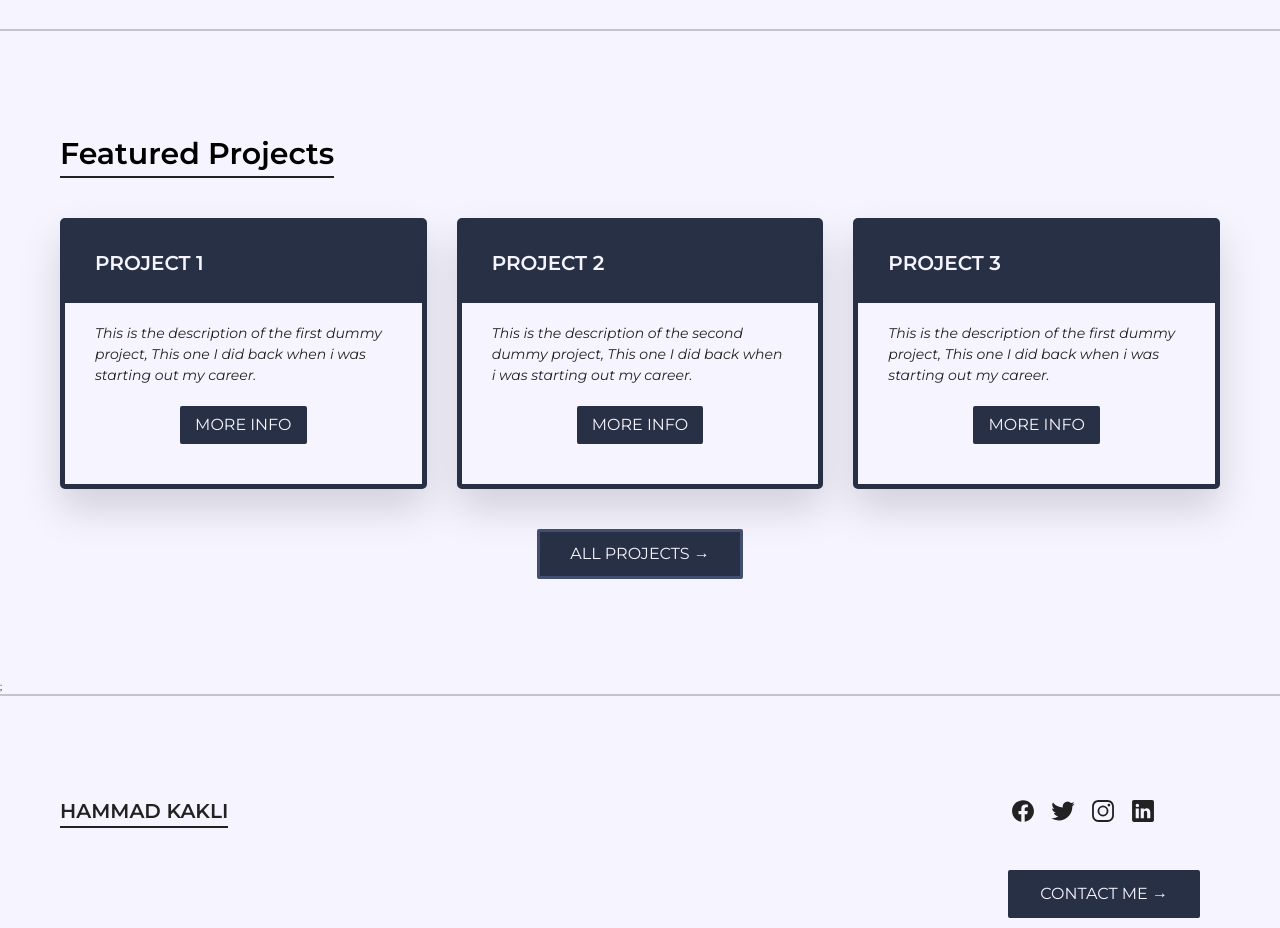
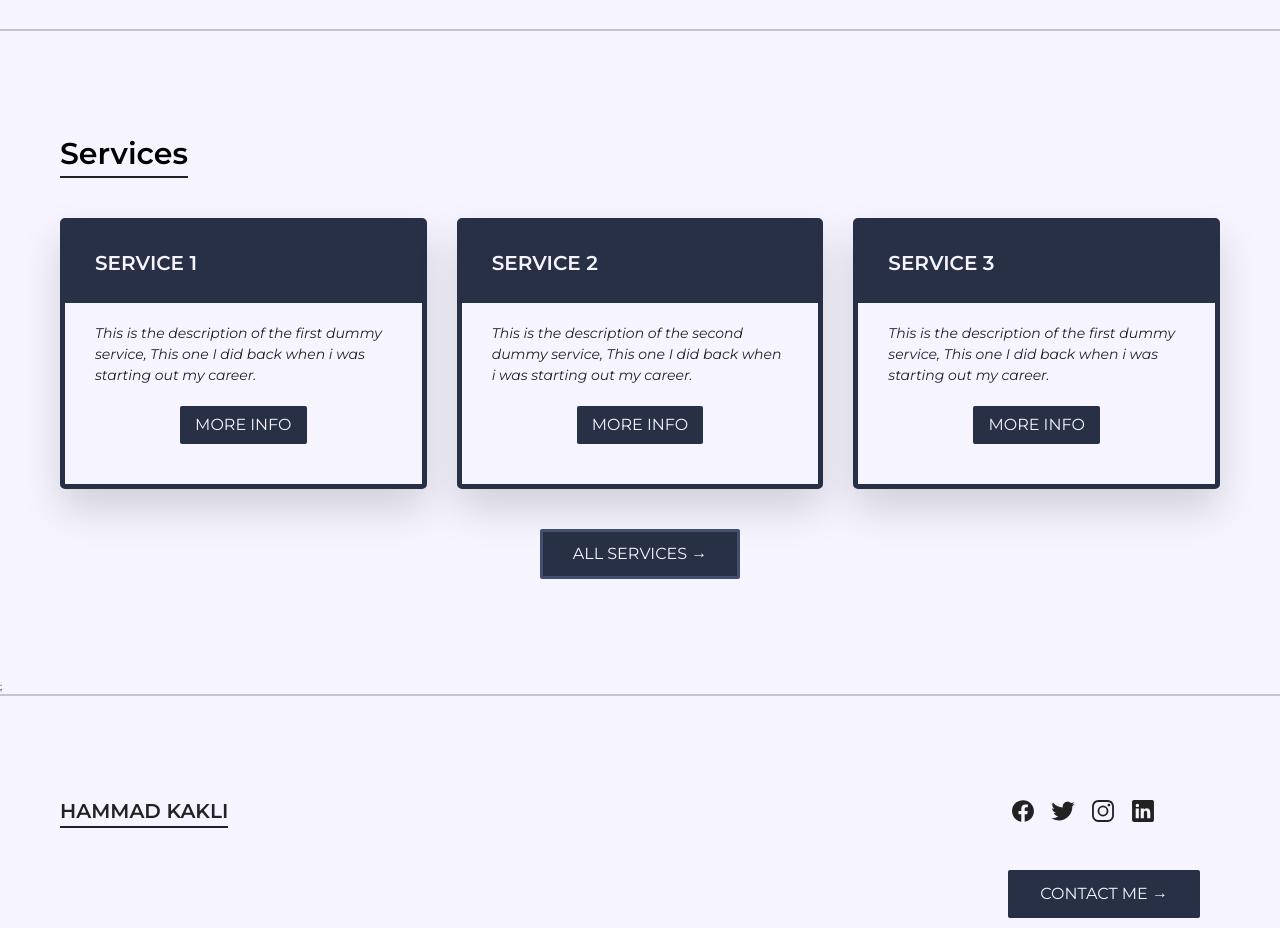
Before and after one commit to umerkang66/hammad-portfolio, a Next.js app: page / in a window 1280 px wide. Shown: the part 1780-2708 px from the top of the page. Built offline with nearby package versions, Linux system fonts and the light colour scheme.

Commit message:
change projects to services

```diff
--- a/components/common/project-card/project-card.tsx
+++ b/components/common/project-card/project-card.tsx
@@ -30,7 +30,7 @@ const ProjectCard: FC<ProjectCardProps> = (props): ReactElement => {
           {props.excerpt}
         </p>
         <div className={styles.card__link_container}>
-          <Link href={`/projects/${props.slug}`}>
+          <Link href={`/services/${props.slug}`}>
             <a className="btn btn--tertiary">More Info</a>
           </Link>
         </div>
--- a/components/home-page/featured-projects/featured-projects.tsx
+++ b/components/home-page/featured-projects/featured-projects.tsx
@@ -10,7 +10,7 @@ const FeaturedProjects: FC = (): ReactElement => {
     <section className={styles.featured_projects}>
       <div className="container">
         <h2 className="heading-secondary heading-secondary__underline u-margin-bottom-medium">
-          Featured Projects
+          Services
         </h2>
         <ProjectGrid
           projects={allProjects.filter(prj => prj.isFeatured)}
@@ -19,9 +19,9 @@ const FeaturedProjects: FC = (): ReactElement => {
         <div className="u-margin-bottom-medium" />
 
         <div className={styles.featured_projects__link_container}>
-          <Link href="/projects">
+          <Link href="/services">
             <a className="btn btn--secondary btn--secondary__featured_projects">
-              All Projects <span className="btn__arrow">&rarr;</span>
+              All Services <span className="btn__arrow">&rarr;</span>
             </a>
           </Link>
         </div>
--- a/components/projects/all-projects/all-projects.tsx
+++ b/components/projects/all-projects/all-projects.tsx
@@ -8,7 +8,7 @@ const AllProjects: FC = () => {
     <div className={styles.all_projects}>
       <div className="container">
         <h2 className="heading-secondary heading-secondary__underline u-margin-bottom-medium">
-          All Projects
+          All Services
         </h2>
 
         <ProjectsGrid projects={allProjects} background="light" />
--- a/data/all-projects.ts
+++ b/data/all-projects.ts
@@ -1,53 +1,62 @@
 import { Project } from '../common-types/project';
+import slugify from 'slugify';
+
+const servicesName = {
+  service1: 'Service 1',
+  service2: 'Service 2',
+  service3: 'Service 3',
+  service4: 'Service 4',
+  service5: 'Service 5',
+};
 
 export const allProjects: Project[] = [
   {
-    name: 'Project 1',
+    name: servicesName.service1,
     description:
-      'This is the description of the first dummy project, This one I did back when i was starting out my career. This is the description of the first dummy project, this one i did back when i was starting out my career',
-    slug: 'project-1',
+      'This is the description of the first dummy service, This one I did back when i was starting out my career. This is the description of the first dummy service, this one i did back when i was starting out my career',
+    slug: slugify(servicesName.service1),
     excerpt:
-      'This is the description of the first dummy project, This one I did back when i was starting out my career.',
+      'This is the description of the first dummy service, This one I did back when i was starting out my career.',
     isFeatured: true,
   },
 
   {
-    name: 'Project 2',
+    name: servicesName.service2,
     description:
-      'This is the description of the second dummy project, This one I did back when i was starting out my career. This is the description of the first dummy project, this one i did back when i was starting out my career',
-    slug: 'project-2',
+      'This is the description of the second dummy service, This one I did back when i was starting out my career. This is the description of the first dummy service, this one i did back when i was starting out my career',
+    slug: slugify(servicesName.service2),
     excerpt:
-      'This is the description of the second dummy project, This one I did back when i was starting out my career.',
+      'This is the description of the second dummy service, This one I did back when i was starting out my career.',
     isFeatured: true,
   },
 
   {
-    name: 'Project 3',
+    name: servicesName.service3,
     description:
-      'This is the description of the first dummy project, This one I did back when i was starting out my career. This is the description of the first dummy project, this one i did back when i was starting out my career',
-    slug: 'project-3',
+      'This is the description of the first dummy service, This one I did back when i was starting out my career. This is the description of the first dummy service, this one i did back when i was starting out my career',
+    slug: slugify(servicesName.service3),
     excerpt:
-      'This is the description of the first dummy project, This one I did back when i was starting out my career.',
+      'This is the description of the first dummy service, This one I did back when i was starting out my career.',
     isFeatured: true,
   },
 
   {
-    name: 'Project 4',
+    name: servicesName.service4,
     description:
-      'This is the description of the first dummy project, This one I did back when i was starting out my career. This is the description of the first dummy project, this one i did back when i was starting out my career',
-    slug: 'project-4',
+      'This is the description of the first dummy service, This one I did back when i was starting out my career. This is the description of the first dummy service, this one i did back when i was starting out my career',
+    slug: slugify(servicesName.service4),
     excerpt:
-      'This is the description of the first dummy project, This one I did back when i was starting out my career.',
+      'This is the description of the first dummy service, This one I did back when i was starting out my career.',
     isFeatured: false,
   },
 
   {
-    name: 'Project 5',
+    name: servicesName.service5,
     description:
-      'This is the description of the first dummy project, This one I did back when i was starting out my career. This is the description of the first dummy project, this one i did back when i was starting out my career',
-    slug: 'project-5',
+      'This is the description of the first dummy service, This one I did back when i was starting out my career. This is the description of the first dummy service, this one i did back when i was starting out my career',
+    slug: slugify(servicesName.service5),
     excerpt:
-      'This is the description of the first dummy project, This one I did back when i was starting out my career.',
+      'This is the description of the first dummy service, This one I did back when i was starting out my career.',
     isFeatured: false,
   },
 ];
```
Also changed, not shown: pages/services/[slug].tsx (renamed from pages/projects/[slug].tsx), pages/services/index.tsx (renamed from pages/projects/index.tsx).
